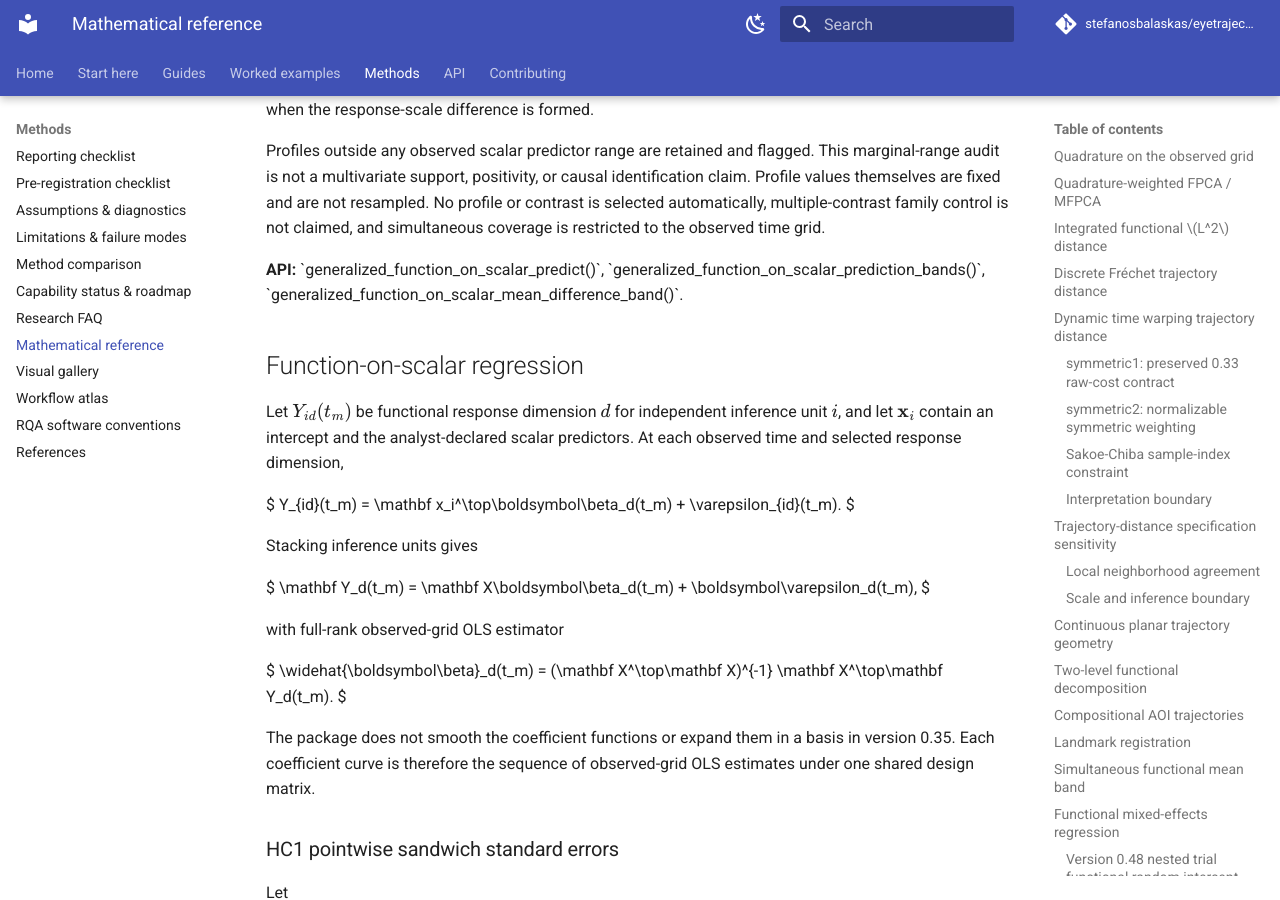
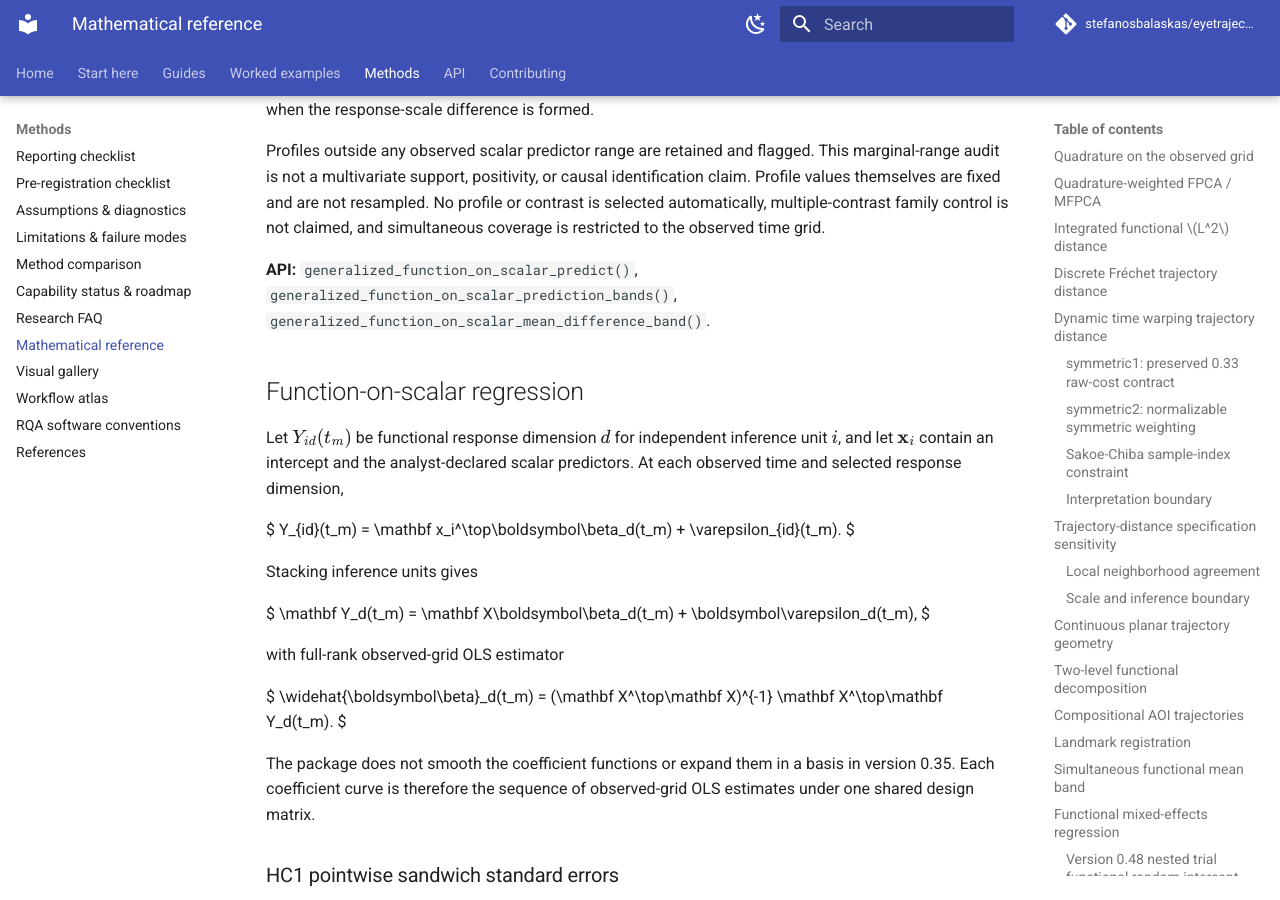
Before and after one commit to stefanosbalaskas/eyetrajectoriespy, an MkDocs documentation site: the page built from docs/methods/mathematical-reference.md, in a window 1280 px wide and 900 px high, scrolled down 20555 px. Built offline with MkDocs 1.6.1 and Material for MkDocs 9.7.7, drawn with Linux system fonts in a browser that asks for light colours; comment, search, counter and statistics services are not loaded.

Commit message:
Repair 0.52 Markdown inline code

```diff
--- a/docs/methods/mathematical-reference.md
+++ b/docs/methods/mathematical-reference.md
@@ -1290,9 +1290,9 @@ resampled. No profile or contrast is selected automatically, multiple-contrast
 family control is not claimed, and simultaneous coverage is restricted to the
 observed time grid.
 
-**API:** \`generalized_function_on_scalar_predict()\`,
-\`generalized_function_on_scalar_prediction_bands()\`,
-\`generalized_function_on_scalar_mean_difference_band()\`.
+**API:** `generalized_function_on_scalar_predict()`,
+`generalized_function_on_scalar_prediction_bands()`,
+`generalized_function_on_scalar_mean_difference_band()`.
 
 ## Function-on-scalar regression { #function-on-scalar }
 
```
